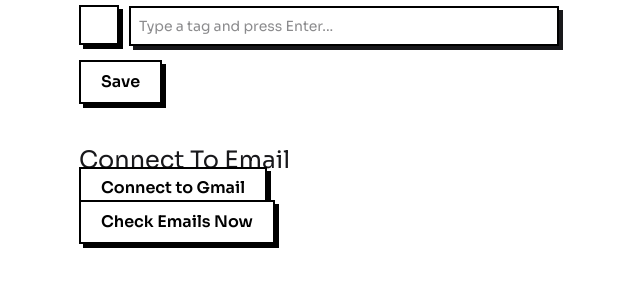
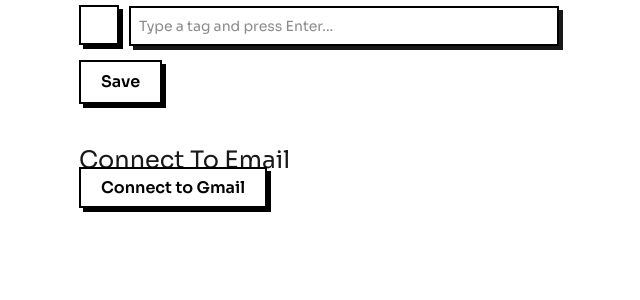
Before and after one commit to ParthTri/NextStep, a Django app: page /settings in a window 1280 px wide. Shown: the part 218-518 px from the top of the page, without its empty margins (321-961 px from the left). Run offline with Django 5.2, Linux system fonts and the light colour scheme; the visitor is signed in with stand-in values (Sample User, id 1); data comes from the database, SQL or seed files in the repository; style sheets or scripts are compiled from the project's sources; parts of the project's set-up code (start-up, migrations or seed data) failed here and were passed over.

Commit message:
Removed email handler action

```diff
--- a/src/nextstep/urls.py
+++ b/src/nextstep/urls.py
@@ -13,5 +13,4 @@ urlpatterns = [
         name="application-update",
     ),
     path("settings", views.Settings.as_view(), name="settings"),
-    path("emails", views.email_check, name="email-handler"),
 ]
--- a/src/nextstep/views.py
+++ b/src/nextstep/views.py
@@ -1,11 +1,8 @@
-import logging
-
 from django.http import HttpRequest
 from django.shortcuts import redirect, render
 from django.utils import timesince
 from django.views import View
 
-from emails import email_reader as er
 from nextstep import forms, models
 
 
@@ -120,19 +117,3 @@ class Settings(View):
         context["user_tags"] = user_tags
 
         return render(request, self.template_name, context)
-
-
-def email_check(request: HttpRequest):
-    if request.method == "POST":
-        print(request.POST)
-        service = er.get_creds_and_build(request.user)
-        print(service)
-
-        emails = er.get_latest_emails(service)
-        messages = er.read_emails(service, emails)
-        print(messages)
-
-    else:
-        pass
-
-    return redirect("settings")
--- a/src/templates/settings.html
+++ b/src/templates/settings.html
@@ -158,11 +158,6 @@
 			<a href="{% url 'connect-google' %}" class="btn-neo"
 				>Connect to Gmail</a
 			>
-
-			<form action="{% url 'email-handler' %}" method="POST">
-				{% csrf_token %}
-				<button class="btn-neo">Check Emails Now</button>
-			</form>
 		</div>
 	</section>
 {% endblock %}
```
